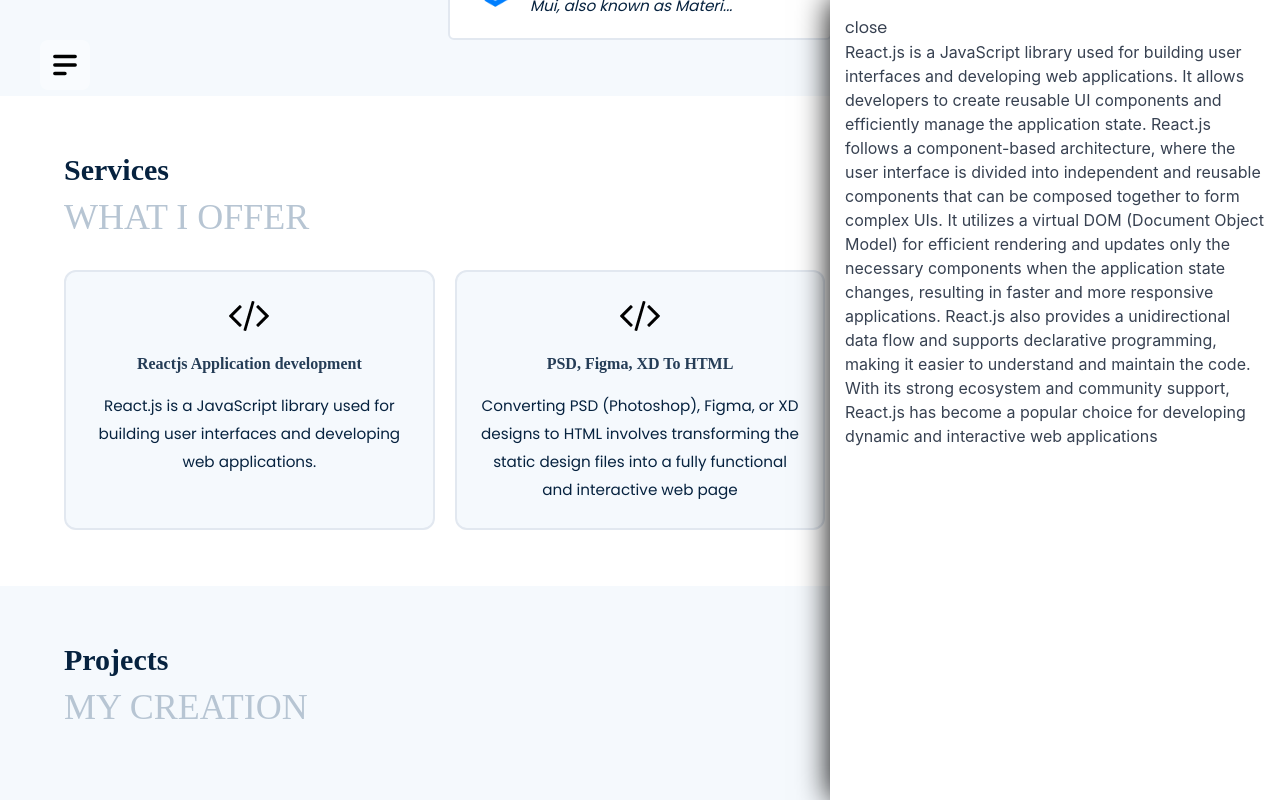
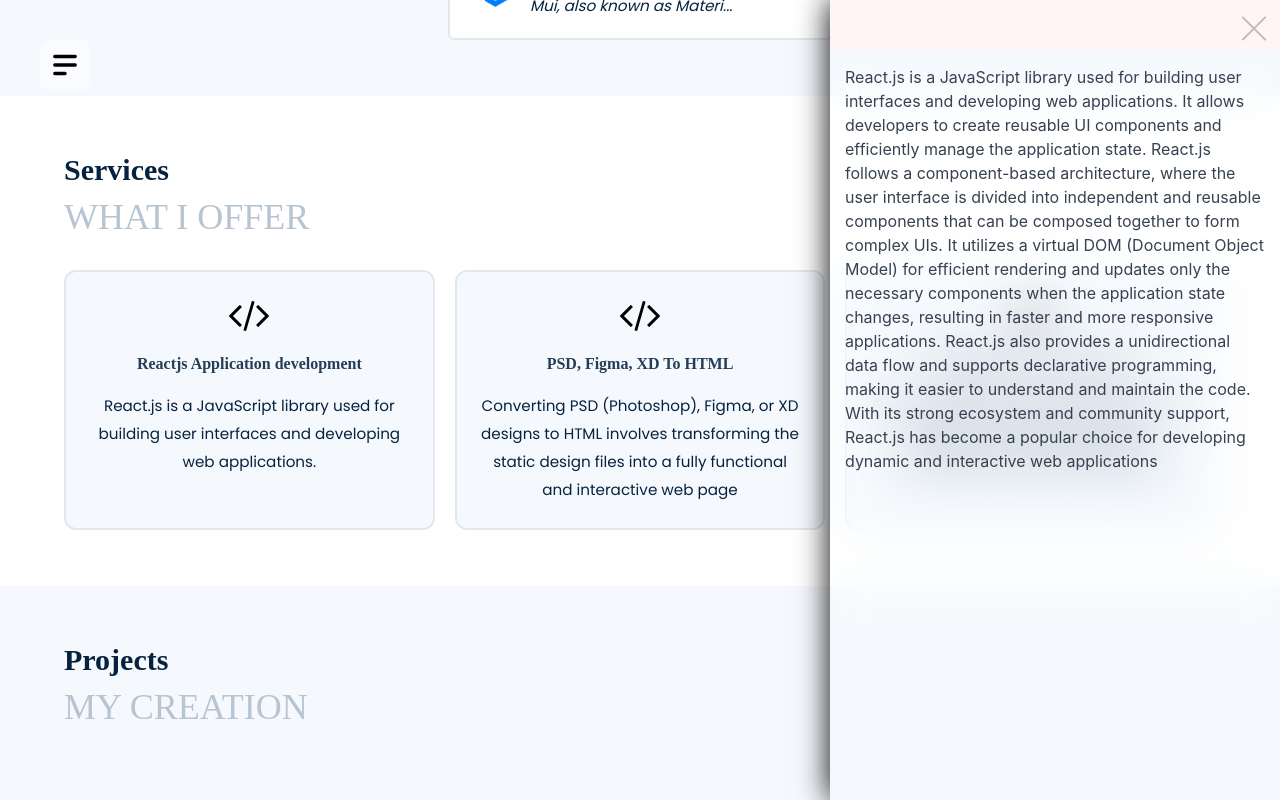
Before and after one commit to themiraj/mohdmiraj, a React (Create React App) app: page / in a window 1280 px wide. Both pictures are taken after a click on the element 249 px from the left and 2009 px from the top of the page. Shown: the part 1609-2409 px from the top of the page. Built offline with nearby package versions, Linux system fonts and the light colour scheme; a web font is replaced by a local one.

Commit message:
added pop

```diff
--- a/src/App.css
+++ b/src/App.css
@@ -34,12 +34,14 @@
   -o-tab-size: 4;
   tab-size: 4;
   font-family: ui-sans-serif, system-ui, -apple-system, BlinkMacSystemFont, Segoe UI, Roboto, Helvetica Neue, Arial, Noto Sans, sans-serif, "Apple Color Emoji", "Segoe UI Emoji", Segoe UI Symbol, "Noto Color Emoji";
-  font-feature-settings: normal
+  font-feature-settings: normal;
+  overflow-x: hidden;
 }
 
 body {
   margin: 0;
-  line-height: inherit
+  line-height: inherit;
+  overflow-x: hidden !important;
 }
 
 hr {
@@ -1132,8 +1134,6 @@
   right: 0;
   top: 0;
   max-width: 450px;
-  background: #fff;
-  padding: 15px;
   overflow: auto;
   z-index: 999;
   box-shadow: 0 0 30px #000;
@@ -1141,8 +1141,12 @@
   min-height: 100vh;
   overflow: auto;
   color: rgb(55, 65, 81);
+  backdrop-filter: blur(25px);
+  background: transparent;
 }
-
+.pop-body{
+  padding:15px;
+}
 .popOver p {
   margin-bottom: 15px;
 }
@@ -1152,8 +1156,41 @@
   list-style: disc;
 }
 
-.popOver code {
-  color: #000;
-  font-size: .875em;
-  font-weight: 600;
+.popOver .close {
+  position: absolute;
+  right: 10px;
+  top: -4px;
+  width: 32px;
+  height: 32px;
+  opacity: 0.3;
 }
+.popOver .close:hover {
+  opacity: 1;
+}
+.popOver .close:before,.popOver .close:after {
+  position: absolute;
+  left: 15px;
+  content: ' ';
+  height: 33px;
+  width: 2px;
+  background-color: #333;
+}
+.popOver .close:before {
+  transform: rotate(45deg);
+}
+.popOver .close:after {
+  transform: rotate(-45deg);
+}
+
+.popOver .header{
+  padding: 4px;
+  background-color: #fff5f5;
+  position: sticky;
+  top: 0;
+  min-height: 50px;
+}
+.popOver .header img{
+  width: 50px;
+  width: 50px;
+  object-fit: contain;
+}
--- a/src/Pages/HomePage/HomePage.jsx
+++ b/src/Pages/HomePage/HomePage.jsx
@@ -16,7 +16,7 @@
 import Header from '../../Components/Parts/Header'
 console.log(jsonData)
 const HomePage = () => {
-  const [popObject, setPopObject] = useState("")
+  const [popObject, setPopObject] = useState('')
   useEffect(() => {
     if (popObject) {
       document.body.style.overflow = 'hidden'
@@ -91,9 +91,13 @@
       <Footer />
       {popObject ?
         <div className='popOver' data-aos="fade-left">
-          <button onClick={() => setPopObject("")}>close</button>
-          {popObject.image ? <img src={popObject.image} alt='' /> : null}
+          <div className="header">
+            <button onClick={() => setPopObject("")} className="close"></button>
+            {popObject.image ? <img src={popObject.image} alt='' /> : null}
+          </div>
+          <div className='pop-body'>
           <div dangerouslySetInnerHTML={{ __html: popObject.text }} />
+          </div>
         </div>
         : null
       }
```
Also changed, not shown: src/data.js.
